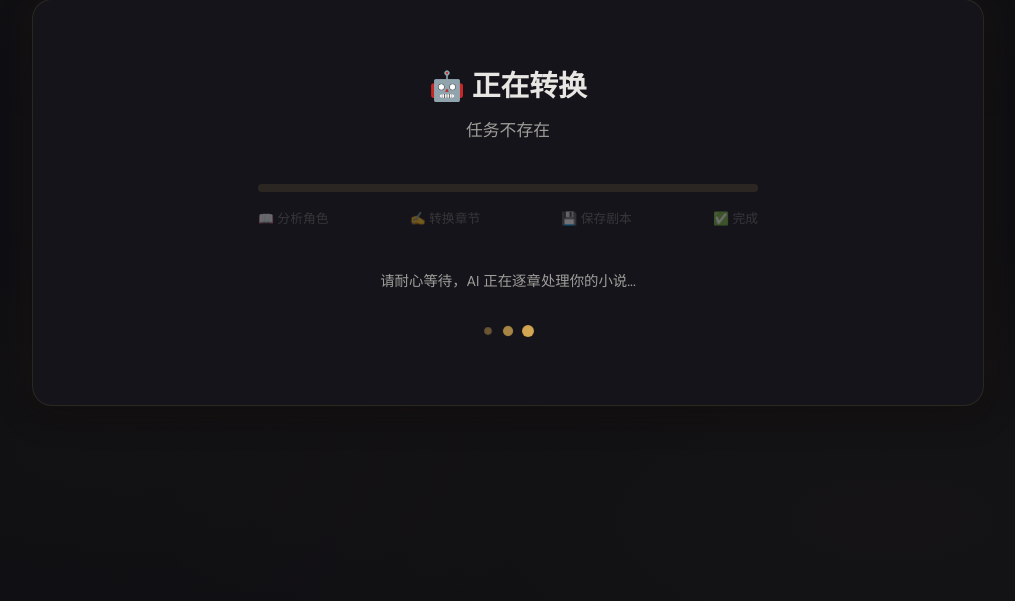
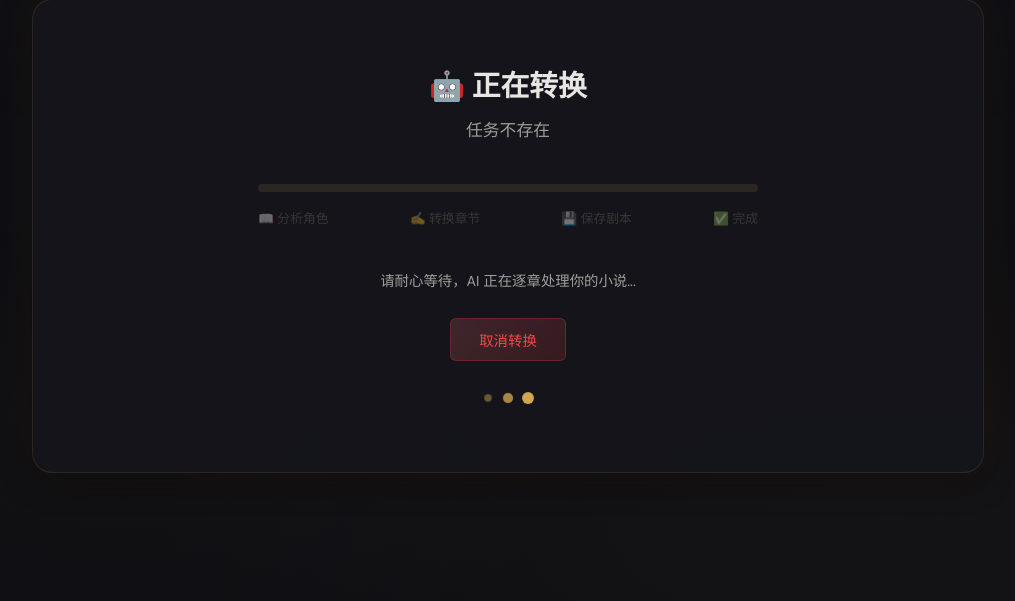
Before and after one commit to goodddGrades/qiniuyun_contest, a Flask app: page /progress/1 in a window 1280 px wide. Shown: the part 119-720 px from the top of the page, without its empty margins (132-1147 px from the left). Run offline with Flask 3, Linux system fonts and the light colour scheme; some web fonts are replaced.

Commit message:
feat: 进度页增加取消转换按钮，解决长文本转换无法取消的问题

```diff
--- a/app.py
+++ b/app.py
@@ -101,6 +101,7 @@ def _load_script(script_id: str) -> dict | None:
 import threading
 
 PROGRESS: dict[str, dict] = {}
+CANCEL_EVENTS: dict[str, threading.Event] = {}
 LOCK = threading.Lock()
 
 
@@ -140,6 +141,12 @@ def _run_conversion(task_id: str, novel_text: str, title: str, episode_count: in
             }
 
     try:
+        cancel_event = CANCEL_EVENTS.get(task_id)
+        if cancel_event and cancel_event.is_set():
+            with LOCK:
+                PROGRESS[task_id] = {"status": "cancelled", "current": 0, "total": 0, "message": "已取消转换"}
+            return
+
         on_progress(0, 1, "正在分析小说...")
         converter = NovelConverter()
         result = converter.convert(novel_text, title=title, progress_callback=on_progress)
@@ -284,6 +291,24 @@ def progress_status(task_id: str):
     return jsonify(data)
 
 
+@app.route("/progress/<task_id>/cancel", methods=["POST"])
+def cancel_conversion(task_id: str):
+    """取消正在进行的转换"""
+    with LOCK:
+        if task_id not in PROGRESS:
+            return jsonify({"ok": False, "error": "任务不存在"}), 404
+        status = PROGRESS[task_id].get("status", "")
+        if status in ("done", "cancelled", "error"):
+            return jsonify({"ok": False, "error": f"任务已{status}，无法取消"}), 400
+
+        # 设置取消标志
+        event = CANCEL_EVENTS.setdefault(task_id, threading.Event())
+        event.set()
+        PROGRESS[task_id] = {"status": "cancelling", "current": 0, "total": 0, "message": "正在取消..."}
+
+    return jsonify({"ok": True, "message": "取消请求已发送"})
+
+
 @app.route("/result/<script_id>")
 @app.route("/result/<script_id>/<int:episode>")
 def result(script_id: str, episode: int = 0):
--- a/static/css/style.css
+++ b/static/css/style.css
@@ -1199,6 +1199,44 @@ main.container {
     40% { transform: scale(1); opacity: 1; }
 }
 
+/* ---- 进度页操作按钮 ---- */
+.progress-actions {
+    display: flex;
+    justify-content: center;
+    margin-top: 24px;
+}
+
+.btn-danger {
+    background: rgba(239, 68, 68, 0.15);
+    color: var(--error);
+    border: 1px solid rgba(239, 68, 68, 0.3);
+    padding: 10px 28px;
+    border-radius: var(--radius-sm);
+    font-size: 0.9rem;
+    cursor: pointer;
+    font-family: var(--font-body);
+    transition: all 0.3s ease;
+}
+
+.btn-danger:hover {
+    background: rgba(239, 68, 68, 0.25);
+    border-color: var(--error);
+    transform: translateY(-1px);
+}
+
+.btn-danger:disabled {
+    opacity: 0.5;
+    cursor: not-allowed;
+    transform: none;
+}
+
+/* ---- 进度页成功/取消消息 ---- */
+.success-msg {
+    color: var(--success);
+    font-size: 1.1rem;
+    font-weight: 500;
+}
+
 @media (max-width: 768px) {
     .progress-card {
         padding: 32px 20px;
@@ -1206,4 +1244,7 @@ main.container {
     .progress-steps {
         font-size: 0.7rem;
     }
+    .btn-danger {
+        width: 100%;
+    }
 }
--- a/templates/progress.html
+++ b/templates/progress.html
@@ -22,6 +22,10 @@
 
     <div class="progress-detail" id="progressDetail">
         <p>请耐心等待，AI 正在逐章处理你的小说...</p>
+    </div>
+
+    <div class="progress-actions">
+        <button class="btn btn-danger" id="cancelBtn" onclick="cancelConversion()">取消转换</button>
     </div>
 
     <div class="progress-spinner" id="progressSpinner">
@@ -86,10 +90,22 @@ async function poll() {
             return;
         }
         if (status === "error") {
+            document.getElementById("cancelBtn").style.display = "none";
             document.getElementById("progressSpinner").innerHTML =
                 `<p class="error-msg">❌ ${data.message}</p>
                  <a href="/" class="btn btn-outline">返回首页</a>`;
             return;
+        }
+        if (status === "cancelled") {
+            document.getElementById("cancelBtn").style.display = "none";
+            document.getElementById("progressSpinner").innerHTML =
+                `<p class="success-msg">⏹️ 已取消转换</p>
+                 <a href="/" class="btn btn-outline">返回首页</a>`;
+            return;
+        }
+        if (status === "cancelling") {
+            document.getElementById("cancelBtn").disabled = true;
+            document.getElementById("cancelBtn").textContent = "正在取消...";
         }
         setTimeout(poll, 1500);
     } catch (e) {
@@ -97,6 +113,25 @@ async function poll() {
     }
 }
 
+async function cancelConversion() {
+    const btn = document.getElementById("cancelBtn");
+    btn.disabled = true;
+    btn.textContent = "正在取消...";
+    try {
+        const resp = await fetch(`/progress/${TASK_ID}/cancel`, { method: "POST" });
+        const data = await resp.json();
+        if (!data.ok) {
+            alert(data.error || "取消失败");
+            btn.disabled = false;
+            btn.textContent = "取消转换";
+        }
+    } catch (e) {
+        alert("取消失败，请重试");
+        btn.disabled = false;
+        btn.textContent = "取消转换";
+    }
+}
+
 poll();
 </script>
 {% endblock %}
```
